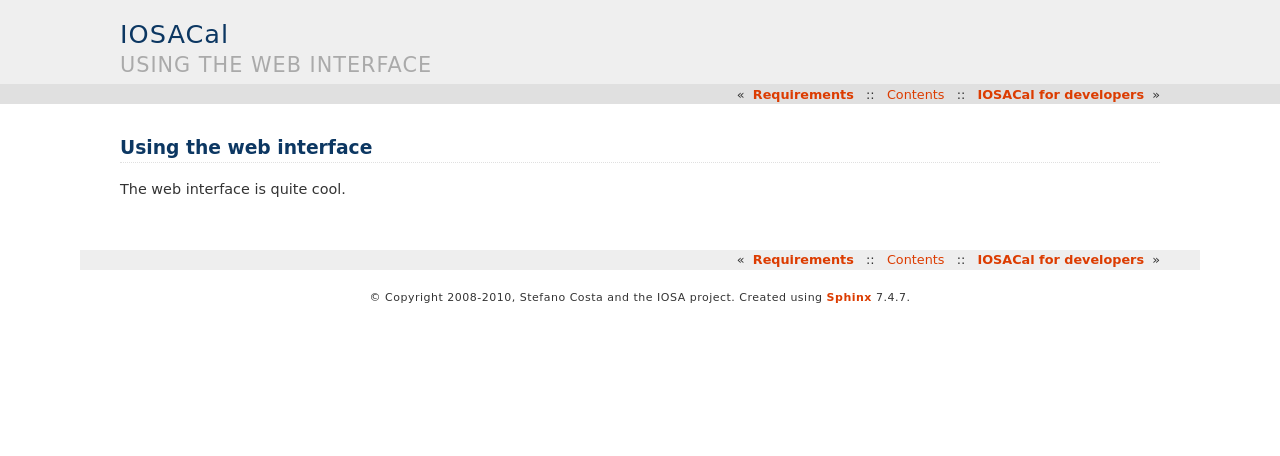
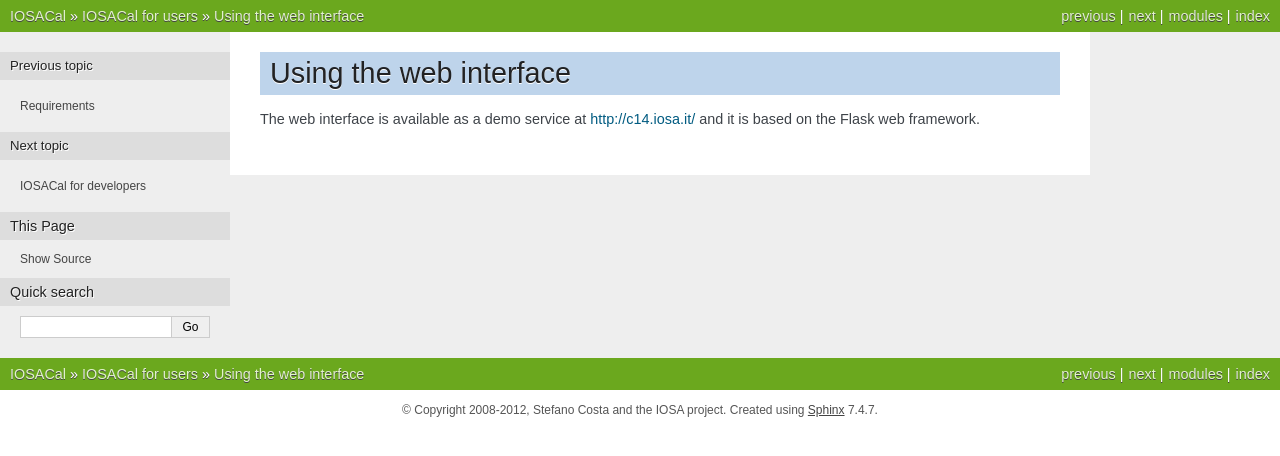
Before and after one commit to glloydNAT/iosacal, a Sphinx documentation site: the page built from docs/users/web.txt, in a window 1280 px wide. Shown: the top 456 px of the page. Built offline with Sphinx 7.4.7, drawn with Linux system fonts in a browser that asks for light colours; formulas are drawn with MathJax 3; part of the change alters nothing that is shown.

```diff
--- a/docs/conf.py
+++ b/docs/conf.py
@@ -13,10 +13,33 @@
 
 import sys, os
 
+# Mock out the modules so that sphinx autodoc can run without requiring these
+# platform dependencies
+MOCK_MODULES = ('numpy', 'scipy', 'matplotlib', 'pylab', 'matplotlib.pyplot', 'matplotlib.mlab')
+
+class Mock(object):
+    def __init__(self, *args, **kwargs):
+        pass
+
+    def __call__(self, *args, **kwargs):
+        return Mock()
+
+    @classmethod
+    def __getattr__(self, name):
+        if name in ('__file__', '__path__'):
+            return '/dev/null'
+        elif name[0] == name[0].upper():
+            return type(name, (), {})
+        else:
+            return Mock()
+
+for mock in  MOCK_MODULES:
+    sys.modules[mock] = Mock()
+
 # If extensions (or modules to document with autodoc) are in another directory,
 # add these directories to sys.path here. If the directory is relative to the
 # documentation root, use os.path.abspath to make it absolute, like shown here.
-#sys.path.append(os.path.abspath('.'))
+sys.path.append(os.path.abspath('..'))
 
 # -- General configuration -----------------------------------------------------
 
@@ -43,7 +66,7 @@ master_doc = 'index'
 
 # General information about the project.
 project = u'IOSACal'
-copyright = u'2008-2010, Stefano Costa and the IOSA project'
+copyright = u'2008-2012, Stefano Costa and the IOSA project'
 
 # The version info for the project you're documenting, acts as replacement for
 # |version| and |release|, also used in various other places throughout the
@@ -96,7 +119,11 @@ pygments_style = 'friendly'
 
 # The theme to use for HTML and HTML Help pages.  Major themes that come with
 # Sphinx are currently 'default' and 'sphinxdoc'.
-html_theme = 'haiku'
+
+if os.environ.get('READTHEDOCS', None) == 'True':
+    html_theme = 'default'
+else:
+    html_theme = 'nature'
 
 # Theme options are theme-specific and customize the look and feel of a theme
 # further.  For a list of options available for each theme, see the
--- a/docs/developers/implementation.txt
+++ b/docs/developers/implementation.txt
@@ -25,5 +25,5 @@ welcome. Please start from the main source repository at bitbucket_.
 .. _Matplotlib: http://matplotlib.sourceforge.net/
 .. _SciPy: http://www.scipy.org/
 .. _`interpolate.interp1d`: http://docs.scipy.org/doc/scipy/reference/tutorial/interpolate.html
-.. _Mercurial: http://www.selenic.com/mercurial/
-.. _bitbucket: http://bitbucket.org/steko/iosacal/overview/
+.. _Mercurial: http://mercurial.selenic.com//
+.. _bitbucket: http://bitbucket.org/iosa/iosacal/overview/
--- a/docs/how.txt
+++ b/docs/how.txt
@@ -17,9 +17,9 @@ released soon, but in the meantime you can get the development version from
 bitbucket_, either with the `complete project history`_ or as a simple `source
 archive`_.
 
-.. _bitbucket: http://bitbucket.org/steko/iosacal/
-.. _`complete project history`: http://bitbucket.org/steko/iosacal/overview/
-.. _`source archive`: http://bitbucket.org/steko/iosacal/get/tip.bz2
+.. _bitbucket: http://bitbucket.org/iosa/iosacal/
+.. _`complete project history`: http://bitbucket.org/iosa/iosacal/overview/
+.. _`source archive`: http://bitbucket.org/iosa/iosacal/get/tip.bz2
 
 Installing
 ----------
@@ -163,7 +163,7 @@ The result will be saved into the image file named
 ``iosacal_790±60.pdf`` in the same directory. It will look more or less
 like this:
 
-.. image:: /images/image_790±60.png
+.. image:: /images/image_790-60.png
 
 Other calibration curves
 ------------------------
--- a/docs/modules/plot.txt
+++ b/docs/modules/plot.txt
@@ -1,7 +1,7 @@
 :mod:`plot` -- Plotting functions
 =================================
 
-.. automodule:: iosacaiosacall.plot
+.. automodule:: iosacal.plot
    :synopsis: plotting functions
 
 .. autofunction:: single_plot
--- a/docs/users/web.txt
+++ b/docs/users/web.txt
@@ -2,4 +2,5 @@
  Using the web interface
 =========================
 
-The web interface is quite cool.
+The web interface is available as a demo service at
+http://c14.iosa.it/ and it is based on the Flask web framework.
```
Also changed, not shown: docs/images/image_790-60.png (renamed from docs/images/image_790±60.png).
